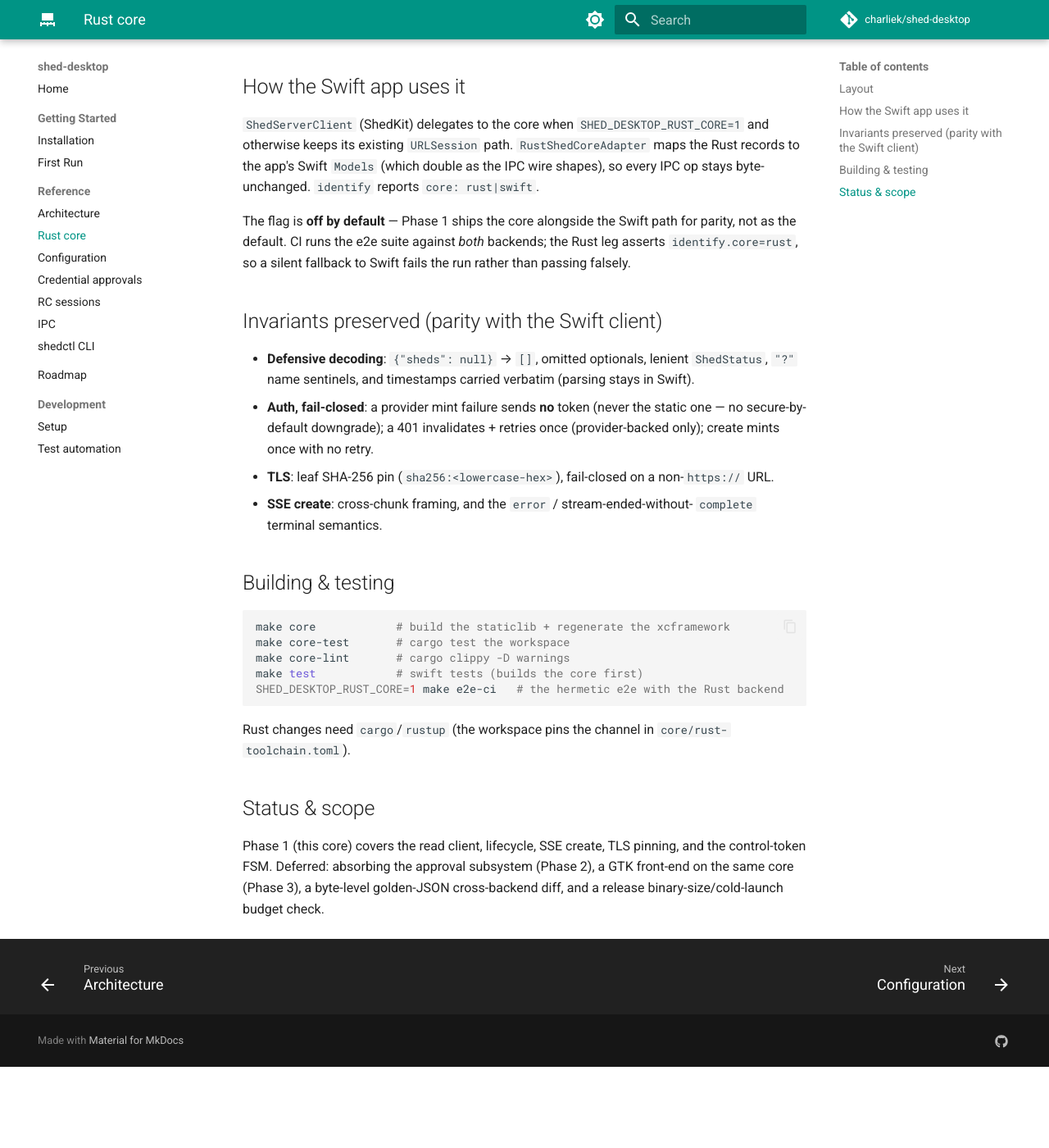
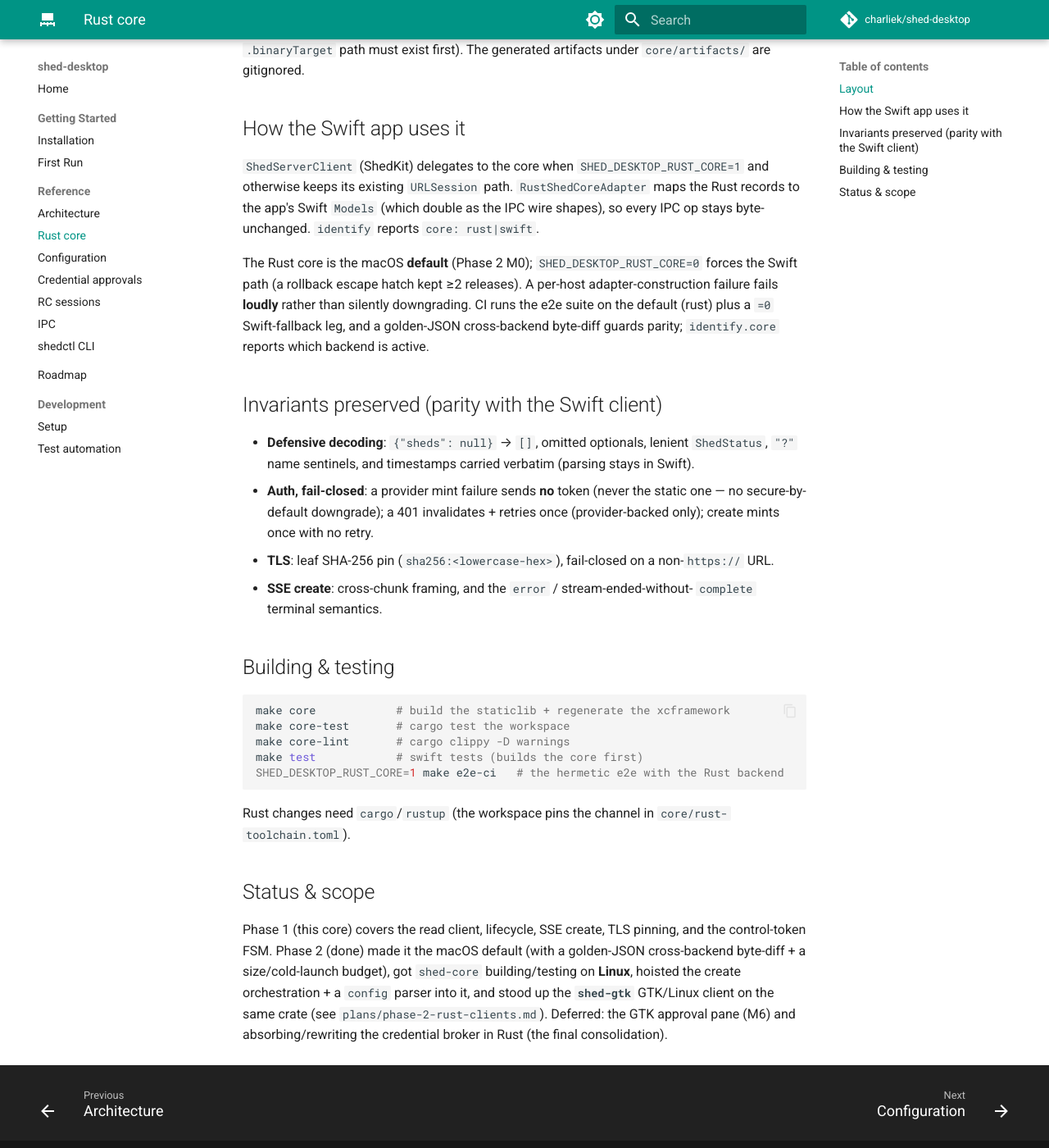
Before and after one commit to charliek/shed-desktop, an MkDocs documentation site: the page built from docs/reference/rust-core.md, in a window 1280 px wide and 1400 px high, scrolled down 647 px. Shown: the whole window at 82% size. Built offline with MkDocs 1.6.1 and Material for MkDocs 9.7.7, drawn with Linux system fonts in a browser that asks for light colours; comment, search, counter and statistics services are not loaded; before the commit the page ends 1948 px from its top, so only the background shows below that; some of the changed text lies outside the part shown.

Commit message:
feat(gtk): M5 — shed-gtk .deb packaging + docs (Phase 2 complete)
Package the GTK/Linux client as a .deb and finish the Phase 2 docs.

- Packaging (nfpm): packaging/nfpm.yaml (/usr/bin/shed-gtk + .desktop + hicolor
  icons; runtime deps libgtk-4-1/libadwaita-1-0/libc6) + linux/scripts/build-deb.sh.
  Install-validated in a CLEAN ubuntu:24.04 container (linux/scripts/validate-deb.sh
  + deb_identify_check.py): apt resolves the deps, the binary launches under Xvfb +
  answers identify. `make deb` / `make deb-validate` (Docker) + a `deb` CI job (build
  + clean-container validate), folded into ci-success. Release wiring (apt repo /
  release asset) is deferred — build-in-CI != shipped.
- Docs: fixed the stale architecture.md ("flag off by default") + rust-core.md
  (approvals "Phase 2" / GTK "Phase 3") references; updated CLAUDE.md (the Rust core +
  shed-gtk, the GTK dev loop + .deb targets, the GTK IPC socket path); flipped
  plans/phase-2-rust-clients.md to DONE (M0–M5; M6 deferred).

Verified: built shed-gtk_0.0.1~dev_arm64.deb + install-validated in a clean
ubuntu:24.04 container (identify -> platform=gtk core=rust); mkdocs builds.

Phase 2 (M0–M5) is complete; M6 (the GTK approval pane) stays scoped-but-deferred.

Co-Authored-By: Claude Opus 4.8 (1M context) <noreply@anthropic.com>
Claude-Session: https://claude.ai/code/session_01PneTnYtnzzNzpFLQxU7X2U

```diff
--- a/docs/reference/rust-core.md
+++ b/docs/reference/rust-core.md
@@ -2,9 +2,9 @@
 
 The shed-server protocol client — HTTP + SSE, control-token auth, TLS pinning,
 and the wire DTOs — lives in a shared Rust core under `core/`, so the same logic
-backs the macOS app today and a GTK app (and eventually Flutter) without being
-re-implemented per language. See `plans/phase-1-rust-core.md` for the plan and
-its panel review.
+backs both the macOS app and the GTK/Linux client (`shed-gtk`) today (Flutter
+later) without being re-implemented per language. See `plans/phase-1-rust-core.md`
+and `plans/phase-2-rust-clients.md` for the plans + panel reviews.
 
 ## Layout
 
@@ -13,7 +13,8 @@ A cargo workspace under `core/` (conventions mirror `../roost`):
 - **`shed-core`** — a *pure* Rust lib (no UniFFI): wire DTOs + serde decoders
   (`models.rs`), the reqwest(rustls) client (`http.rs`), the SSE parser
   (`sse.rs`), leaf-cert pinning (`tls.rs`), and the control-token FSM
-  (`token.rs`). A future GTK app links this crate directly.
+  (`token.rs`), plus a `config` parser and a pull-based `create` orchestration
+  store. The `shed-gtk` GTK/Linux client links this crate directly (no UniFFI).
 - **`shed-core-ffi`** — a thin UniFFI wrapper (`crate-type = ["staticlib"]`)
   exposing a `ShedCore` object + records to Swift. `scripts/build-core.sh` builds
   it, runs `uniffi-bindgen`, and assembles a **static** `ShedCoreFFI.xcframework`
@@ -31,10 +32,12 @@ and otherwise keeps its existing `URLSession` path. `RustShedCoreAdapter` maps t
 Rust records to the app's Swift `Models` (which double as the IPC wire shapes),
 so every IPC op stays byte-unchanged. `identify` reports `core: rust|swift`.
 
-The flag is **off by default** — Phase 1 ships the core alongside the Swift path
-for parity, not as the default. CI runs the e2e suite against *both* backends;
-the Rust leg asserts `identify.core=rust`, so a silent fallback to Swift fails
-the run rather than passing falsely.
+The Rust core is the macOS **default** (Phase 2 M0); `SHED_DESKTOP_RUST_CORE=0`
+forces the Swift path (a rollback escape hatch kept ≥2 releases). A per-host
+adapter-construction failure fails **loudly** rather than silently downgrading. CI
+runs the e2e suite on the default (rust) plus a `=0` Swift-fallback leg, and a
+golden-JSON cross-backend byte-diff guards parity; `identify.core` reports which
+backend is active.
 
 ## Invariants preserved (parity with the Swift client)
 
@@ -65,6 +68,9 @@ Rust changes need `cargo`/`rustup` (the workspace pins the channel in
 ## Status & scope
 
 Phase 1 (this core) covers the read client, lifecycle, SSE create, TLS pinning,
-and the control-token FSM. Deferred: absorbing the approval subsystem (Phase 2),
-a GTK front-end on the same core (Phase 3), a byte-level golden-JSON cross-backend
-diff, and a release binary-size/cold-launch budget check.
+and the control-token FSM. Phase 2 (done) made it the macOS default (with a
+golden-JSON cross-backend byte-diff + a size/cold-launch budget), got `shed-core`
+building/testing on **Linux**, hoisted the create orchestration + a `config` parser
+into it, and stood up the **`shed-gtk`** GTK/Linux client on the same crate (see
+`plans/phase-2-rust-clients.md`). Deferred: the GTK approval pane (M6) and
+absorbing/rewriting the credential broker in Rust (the final consolidation).
```
Also changed, not shown: CLAUDE.md (+31 -1 lines), docs/enhancements.md (+4 -4 lines), docs/reference/architecture.md (+5 -4 lines), plans/phase-2-next-session.md (+24 -26 lines), plans/phase-2-rust-clients.md (+17 -4 lines), 11 other files.
